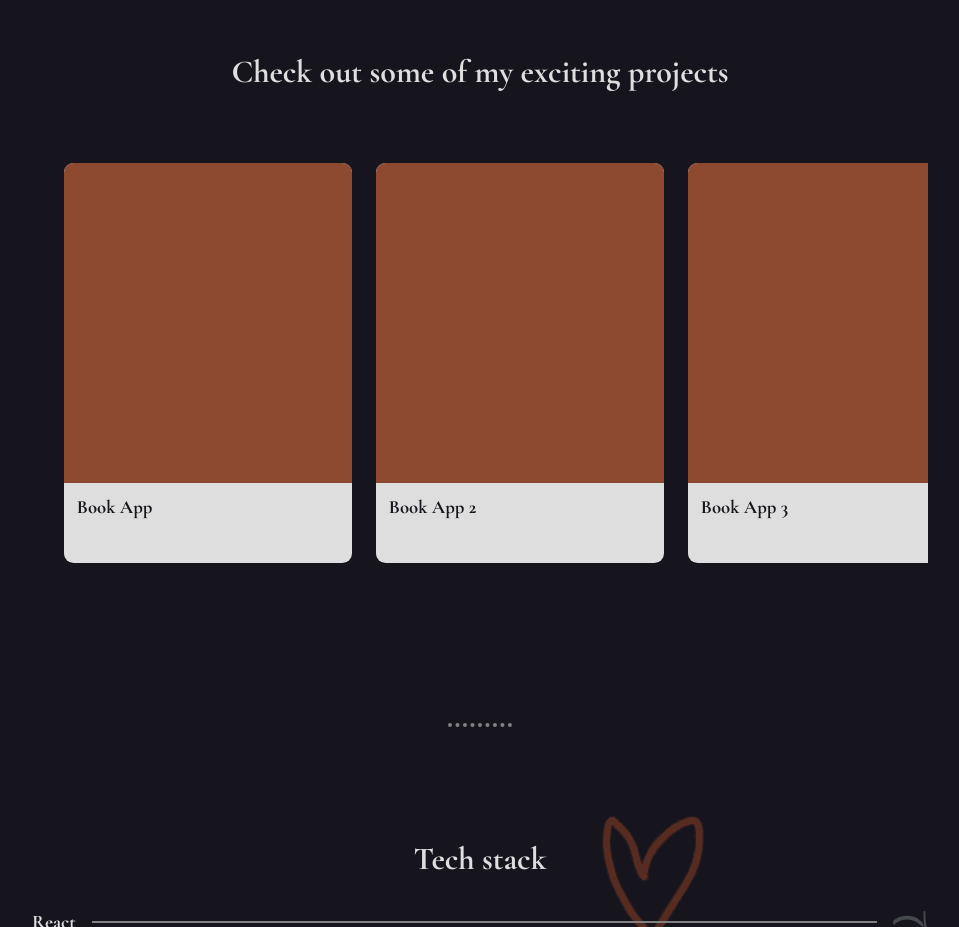
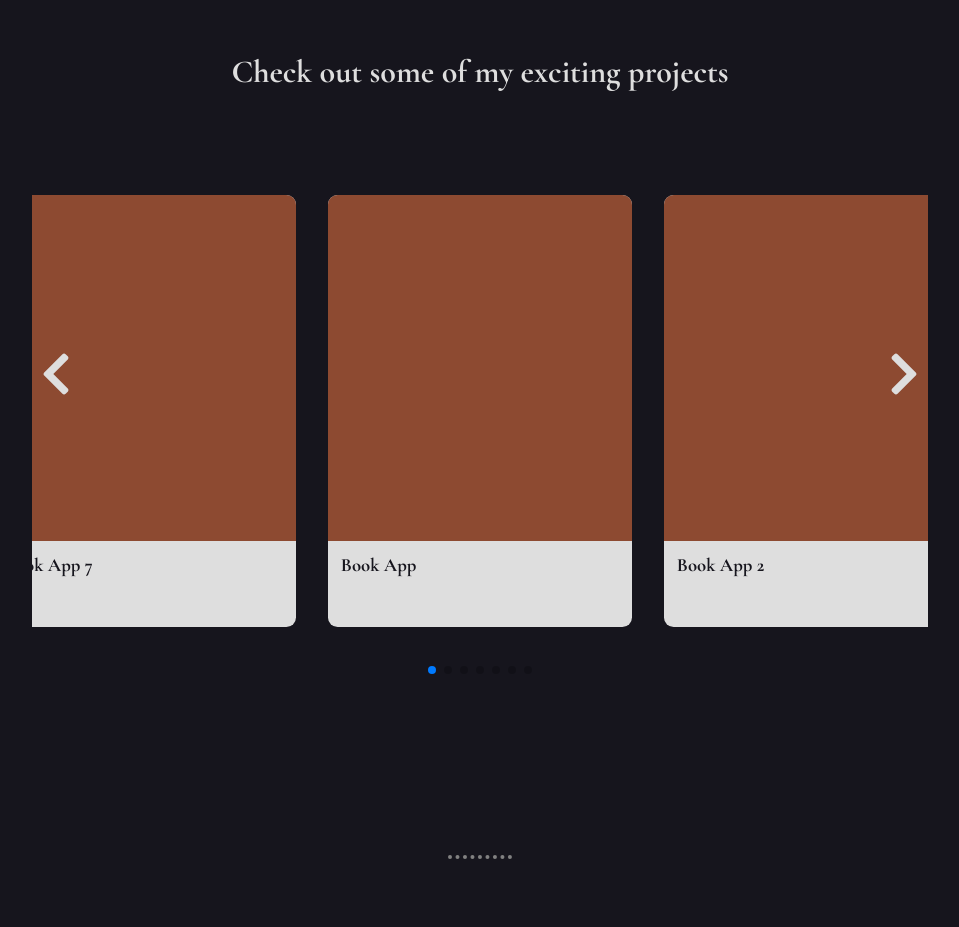
Before and after one commit to carniel-carl/portfolio, a React (Vite) app: page / in a window 1280 px wide. Shown: the part 1680-2607 px from the top of the page, without its empty margins (160-1119 px from the left). Built offline with nearby package versions, Linux system fonts and the light colour scheme.

Commit message:
slider added

```diff
--- a/package.json
+++ b/package.json
@@ -11,6 +11,7 @@
   },
   "dependencies": {
     "framer-motion": "^10.12.17",
+    "modules": "^0.4.0",
     "react": "^18.2.0",
     "react-dom": "^18.2.0"
   },
--- a/src/assets/styles/Project.scss
+++ b/src/assets/styles/Project.scss
@@ -7,29 +7,28 @@
   &__heading {
     color: var(--heading-clr);
     font-size: 2rem;
-    margin-bottom: 2.5rem;
+    margin-bottom: 3.5rem;
   }
 
   .carousel {
     cursor: grab;
-    overflow: hidden;
-    padding: 2rem;
 
     .projects_content {
-      display: flex;
-      gap: 1.5rem;
-
+      padding-block: 3rem;
       .project {
-        min-width: 18rem;
-        height: 25rem;
+        max-width: 19rem;
+        height: 27rem;
+        margin-inline: 1rem;
         border-radius: 0.6rem;
         overflow: hidden;
         text-align: left;
         background-color: var(--heading-clr);
+        transition: all 0.5s;
 
         &__image {
           width: 100%;
           height: 80%;
+          overflow: hidden;
           background-color: #8d4a31;
         }
 
@@ -38,6 +37,57 @@
           margin-top: 0.8rem;
           padding-left: 0.8rem;
         }
+
+        &:hover {
+          transform: scale(1.02);
+        }
+      }
+
+      .slider-controls {
+        cursor: pointer;
+        user-select: none;
+        margin-top: 2rem;
+        width: 100%;
+        margin-inline: auto;
+
+        &__next,
+        &__prev {
+          position: absolute;
+          top: 35%;
+          z-index: 10;
+          font-size: 3rem;
+          color: var(--heading-clr);
+          transition: all 0.3s;
+          &:hover {
+            transform: scale(1.2);
+          }
+        }
+
+        &__next {
+          right: 0;
+        }
+
+        &__prev {
+          left: 0;
+        }
+
+        @include mobile {
+          width: 100%;
+        }
+      }
+    }
+  }
+
+  @include mobile {
+    padding-block: 4vh;
+
+    &__heading {
+      margin-bottom: 0.5rem;
+    }
+
+    .carousel {
+      .projects_content {
+        padding-block: 1rem;
       }
     }
   }
--- a/src/components/Project.jsx
+++ b/src/components/Project.jsx
@@ -2,12 +2,18 @@ import React, { useEffect, useState, useRef } from "react";
 // Import Swiper React components
 import { Swiper, SwiperSlide } from "swiper/react";
 
+import { Navigation, Pagination, EffectCoverflow } from "swiper/modules";
+
 // Import Swiper styles
 import "swiper/css";
+import "swiper/css/effect-coverflow";
+import "swiper/css/pagination";
+import "swiper/css/navigation";
 
 import "../assets/styles/Project.scss";
 
-import { motion } from "framer-motion";
+import { FaChevronLeft } from "react-icons/fa";
+import { FaChevronRight } from "react-icons/fa";
 
 const datas = [
   {
@@ -40,91 +46,51 @@ const datas = [
   },
 ];
 
-const projectVariant = {
-  offscreen: {
-    opacity: 0,
-    y: -50,
-  },
-  onscreen: {
-    opacity: 1,
-    y: 0,
-    transition: {
-      type: "spring",
-      duration: 1,
-    },
-  },
-};
-
-const carouselVariant = {
-  offscreen: {
-    opacity: 0,
-    x: "100vw",
-  },
-  onscreen: {
-    opacity: 1,
-    x: 0,
-    transition: {
-      type: "tween",
-      duration: 1,
-    },
-  },
-};
-
 const Project = () => {
-  const [width, setWidth] = useState(0);
-  const carouselRef = useRef();
-
-  useEffect(() => {
-    let scrol = carouselRef.current.scrollWidth;
-    let win = carouselRef.current.offsetWidth;
-    setWidth(scrol - win + 32);
-  }, []);
-
   return (
-    <motion.section
-      transition={{ staggerChildren: 0.5 }}
-      initial="offscreen"
-      whileInView="onscreen"
-      viewport={{ once: false, amount: 0.35 }}
-      id="projects"
-      className="projects"
-    >
-      <motion.h2
-        variants={projectVariant}
-        exit={{ y: -50 }}
-        transition={{ duration: 0.5 }}
-        className="projects__heading"
-      >
+    <section id="projects" className="projects">
+      <h2 className="projects__heading">
         Check out some of my exciting projects
-      </motion.h2>
-      <motion.div
-        ref={carouselRef}
-        whileTap={{ cursor: "grabbing" }}
-        variants={carouselVariant}
-        exit={{ x: "-100vw" }}
-        transition={{ duration: 2 }}
-        className="carousel"
-      >
-        <motion.div
-          drag="x"
-          dragConstraints={{ right: 0, left: -width }}
+      </h2>
+      <div className="carousel">
+        <Swiper
+          slidesPerView={"auto"}
+          grabCursor={true}
+          centeredSlides={true}
+          loop={true}
+          pagination={{ el: ".slider-pagination", clickable: true }}
+          navigation={{
+            nextEl: ".slider-controls__next",
+            prevEl: ".slider-controls__prev",
+            clickable: true,
+          }}
+          modules={[EffectCoverflow, Pagination, Navigation]}
           className="projects_content"
         >
           {datas.map((data) => {
             return (
-              <motion.div className="project" key={data.id}>
+              <SwiperSlide className="project" key={data.id}>
                 <div className="project__image"></div>
                 <div className="project__title">
                   <h3>{data.name}</h3>
                 </div>
-              </motion.div>
+              </SwiperSlide>
             );
           })}
-        </motion.div>
 
-        <div className="controls"></div>
-      </motion.div>
-    </motion.section>
+          <div className="slider-controls">
+            <div className="slider-controls__prev">
+              <FaChevronLeft />
+            </div>
+            <div className="slider-controls__next">
+              <FaChevronRight />
+            </div>
+
+            <div className="slider-pagination"></div>
+          </div>
+        </Swiper>
+      </div>
+    </section>
   );
 };
 
```
Also changed, not shown: 1 other file (tests, documents, lock files or other folders).
